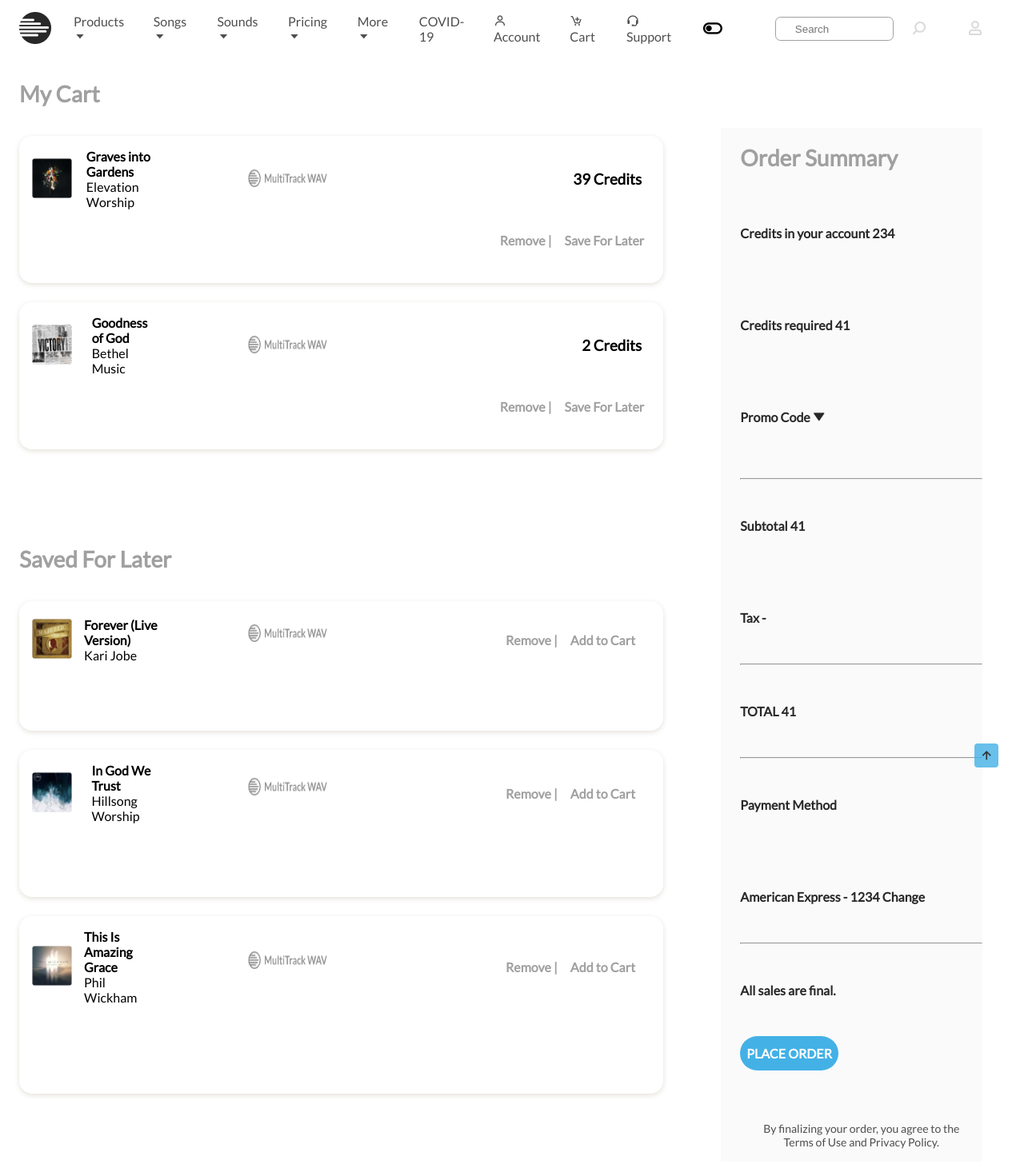
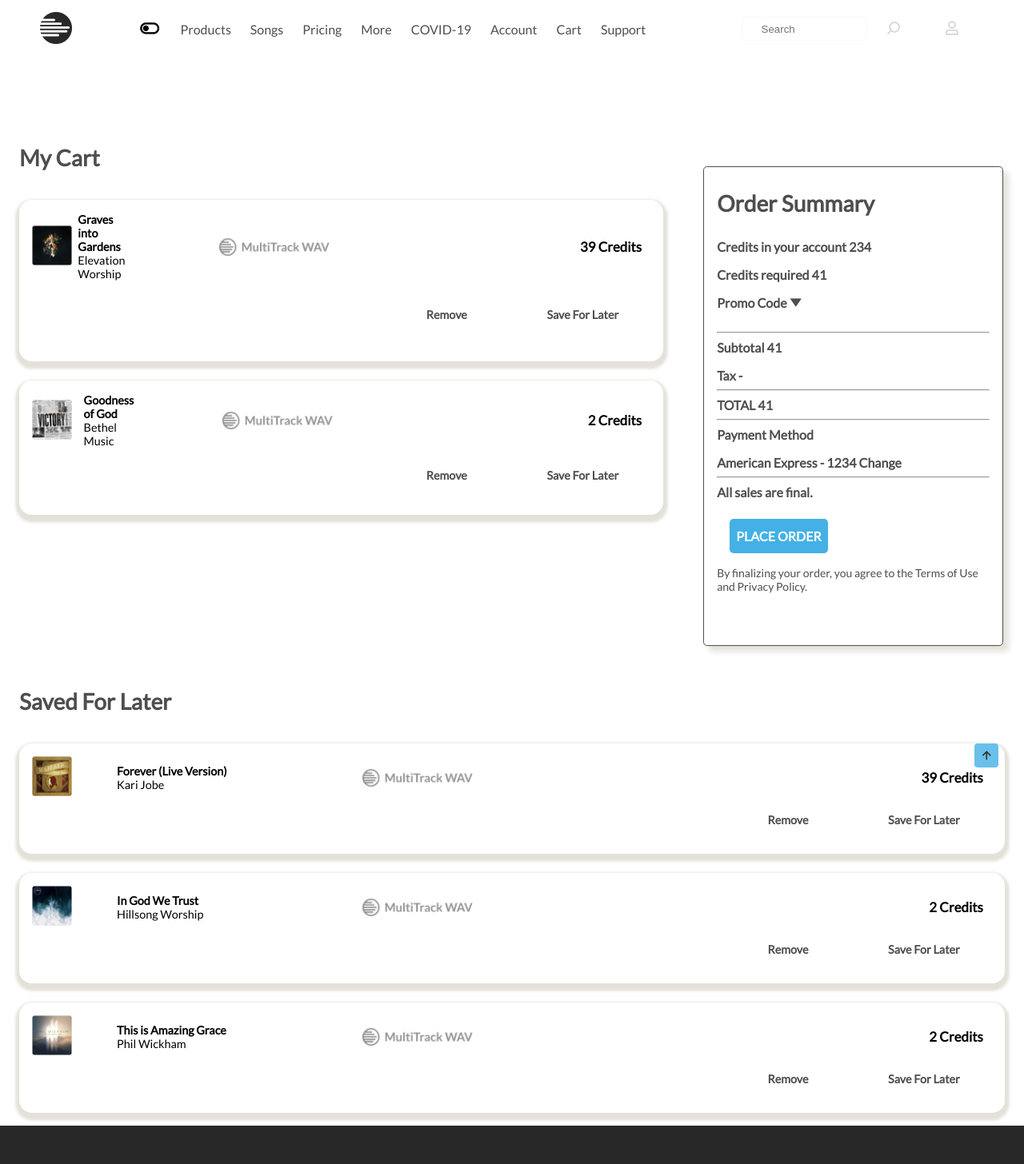
Before and after one commit to JosueBCe/M_Track_challenge, a plain HTML site: page index.html in a window 1280 px wide. Shown: the top 1456 px of the page at 80% size. Drawn offline with nearby package versions, Linux system fonts and the light colour scheme.

Commit message:
improving website

```diff
--- a/assets/scss/components/_buttons.scss
+++ b/assets/scss/components/_buttons.scss
@@ -4,12 +4,15 @@
     background-color: var(--first-color);
     color: white; // Use color black for yellow
     padding: .75rem 1.5rem;
-    border-radius: 3rem;
+    border-radius: .3rem;
     font-weight: var(--font-semi-bold);
     transition: .3s;
 
     &:hover{
-        background-color: var(--first-color-alt);
+        background-color: var(--first-color);
+        color: var(--first-color-lighten);
+        border: solid 1px var(--text-color-light);
+
     }
 
     &__header{
@@ -18,12 +21,13 @@
 
     &-link{
         background: none;
-        padding: 0.5rem 2rem;
-        color: var(--first-color-alt);
-        border: solid 1px var(--first-color-alt);
+        padding: 0.5rem .7rem;
+        color: var(--text-color);
+        border: solid 1px var(--text-color);
         margin-left: 3rem;
+        width: 170px;
         &:hover{
-            background-color: transparent;
+            background-color: var(--first-color-alt);
         }
         &:nth-child(odd) {
             visibility:hidden;
--- a/assets/scss/components/_header.scss
+++ b/assets/scss/components/_header.scss
@@ -36,21 +36,30 @@
         display: flex;
         flex-direction: column;
         align-items: center;
+
         row-gap: 1.5rem;
     }
     &__link,
     &__logo,
     &__toggle{
         color: var(--text-color);
-
         font-style: normal;
         font-weight: 400;
         font-size: 14px;
-    }
-    &__toggle{
-        font-size: 16px;
         cursor: pointer;
     }
+    &__item{display: inline;}
+    &__item:hover{
+        box-shadow: 5px 5px 6px hsla(var(--hue), 100%, 15%, 0.15);
+        border-radius: .3em;
+        width: 100%;
+        text-align: center;
+        padding: .5em 0em;
+        color: white;
+
+    }
+    &__link:hover{
+        color: var(--first-color);}
 }
 
 /* Show menu */
--- a/assets/scss/components/_mediaqueries.scss
+++ b/assets/scss/components/_mediaqueries.scss
@@ -18,9 +18,6 @@
     }
 
     .order__container {
-      width: 0px;
-      height: 500px;
-      margin: 0px;
       align-self: center;
     }
     .order__data {
@@ -109,11 +106,14 @@
         display: grid;
         grid-template-columns: 2fr 1fr;
         margin-bottom: 1rem;
+          margin-top: 5rem;
     }
     .order {
+        margin-top: 3rem;
         grid-column: 2/2;
         grid-row: 1/3;
-        margin-right: 1rem;
+        margin: 7rem auto 2rem auto;
+        align-self: end;
         &__data li{
             padding: 3rem 0rem 3rem 0rem ;
             color: var( --first-color-lighten);
@@ -129,12 +129,9 @@
             }
 
     }
-    .order__container {
-       height:1650px;
 
-    }
     .services.section.container:last-child {
-    margin-top: 0;
+        grid-column: 1/3;
     }
     .section{
         padding: 6rem 0rem 0rem 0rem;
@@ -145,13 +142,28 @@
 
         &__list{
             flex-direction: row;
-            column-gap: 0.7rem;
+            column-gap: 1rem;
         }
         &__toggle{
             display: none;
         }
         &-img:first-child {
             margin-right: 2rem;
+        }
+
+            &__item:hover {
+            box-shadow: none;
+            border-radius: .3em;
+            width: 15%;
+            padding: .7em ;
+            background-color: var(--container-color);
+            text-align: center;
+           justify-content: center;
+           border: solid .2px var(--scroll-bar-color);
+            }
+        &__link:hover{
+            color: var(--first-color);
+
         }
     }
     nav.nav.container img:first-child {
@@ -201,19 +213,16 @@
         display: block;
     }
 
-    .svg__img{
-        width: 470px;
-    }
-
     .about__container,
     .security__container,
     .order__container,
     .saved__container{
         column-gap: 6rem;
     }
-    section#services\ 1 {
-        height: 300px;
+    main {
+        margin-top: 10rem;
     }
+
     /* .services__container{
         grid-template-columns: repeat(3, 1fr);
     } */
--- a/assets/scss/components/_order.scss
+++ b/assets/scss/components/_order.scss
@@ -1,11 +1,17 @@
 /*=============== order ===============*/
-.order{
+.order {
     &__container{
         gap: 2.5rem;
-
+        background-color: var(--container-color);
+        box-shadow: 7px 7px 7px hsla(var(--hue), 100%, 15%, 0.15);
+        border: solid 1px var(--text-color);
         width: 375px;
-        height: 400px;
-        padding-top: 4rem;
+        height: 600px;
+        padding: 1.5rem 1rem;
+        max-width: 968px;
+        margin: 1em auto;
+        border-radius: .3em;
+        align-self: center;
     }
     &__data{
         text-align:justify;
@@ -31,12 +37,16 @@
         display: grid;
         grid-template-columns: repeat(2, max-content);
         justify-content: center;
-        gap: .5rem
+        gap: .5rem;
+        margin: 1em;
     }
-    &__data li{
+    &__links{
+        margin-top: 1em;
+
+        & li{
         padding: 0.5rem 0rem 0.5rem 0rem ;
         color: var(--text-color);
         font-weight: 700;
-        font-size: 16px
+        font-size: 16px}
     }
     }
--- a/assets/scss/components/_services.scss
+++ b/assets/scss/components/_services.scss
@@ -5,18 +5,17 @@
         padding-top: 1rem;
         color: var(--title-color);
     }
-    &.section.container:last-child {
-        margin-top: 15rem;
-    }
+
     &__data{
         display: block;
         row-gap: 1rem;
         background-color: var(--container-color);
-        box-shadow: 0px 2px 6px hsla(var(--hue), 100%, 15%, 0.15);
+        box-shadow: 0.5px 4.5px 3.5px 5px hsla(var(--hue), 100%, 15%, 0.15);
         padding: 2rem 1.5rem;
         border-radius: 1rem;
         text-align: center;
         width: 100%;
+        font-size:.9em;
     }
     &__img{
         width: 135px;
@@ -35,9 +34,11 @@
     }
 
     .cart_logo {
-        margin: 0.7rem;
+
         display: flex;
         justify-content: space-between;
+        margin-top: 2rem;
+        margin-bottom: 1rem;
         &__img {
             width: 103px;
             height: 30px;
@@ -45,7 +46,7 @@
         }
     }
     .cart_logo img {
-        width: 100px;
+        width: 140px;
         height: 26px;
     }
     .save_reset_btn  {
--- a/assets/scss/config/_variables.scss
+++ b/assets/scss/config/_variables.scss
@@ -10,7 +10,7 @@
     --first-color: #43B1E6;
     --first-color-light: hsl(var(--hue), var(--sat), 85%);
     --first-color-lighten: #282828;
-    --first-color-alt: #a0a0a0;
+    --first-color-alt: #FAFAFA;
     --title-color:  #000000;
     --text-color: #4e4e4e;
 ;
--- a/assets/scss/layout/_layout.scss
+++ b/assets/scss/layout/_layout.scss
@@ -4,7 +4,7 @@
 
     &__title, &__title-center{
         font-size: var(--h2-font-size);
-        color: var(--first-color-alt);
+        color: var(--text-color);
         margin-bottom: var(--mb-1);
     }
 }
--- a/index.html
+++ b/index.html
@@ -29,35 +29,33 @@
 
             <div class="nav__menu" id="nav-menu">
                 <ul class="nav__list">
+                      <li><i class='bx bx-toggle-left change-theme' id="theme-button"></i></li>
                     <li class="nav__item">
-                        <a href="#home" class="nav__link active-link">Products <i class='bx bx-caret-down' ></i></a>
+                        <a href="#home" class="nav__link active-link">Products</a>
                     </li>
                     <li class="nav__item">
-                        <a href="#about" class="nav__link">Songs <i class='bx bx-caret-down' ></i></a>
+                        <a href="#about" class="nav__link">Songs </a>
                     </li>
                     <li class="nav__item">
-                        <a href="#services" class="nav__link">Sounds <i class='bx bx-caret-down' ></i></a>
+                        <a href="#footer_medias" class="nav__link">Pricing </a>
                     </li>
                     <li class="nav__item">
-                        <a href="#footer_medias" class="nav__link">Pricing <i class='bx bx-caret-down' ></i></a>
-                    </li>
-                    <li class="nav__item">
-                        <a href="#footer_medias" class="nav__link">More <i class='bx bx-caret-down' ></i></a>
+                        <a href="#footer_medias" class="nav__link">More </a>
                     </li>
                     <li class="nav__item">
                         <a href="#footer_medias" class="nav__link">COVID-19</a>
                     </li>
                     <li class="nav__item">
-                        <a href="#footer_medias" class="nav__link"><i class='bx bx-user'></i> Account</a>
+                        <a href="#footer_medias" class="nav__link">Account</a>
                     </li>
                     <li class="nav__item">
-                        <a href="#footer_medias" class="nav__link"><i class='bx bx-cart-add'></i> Cart</a>
+                        <a href="#footer_medias" class="nav__link"> Cart</a>
                     </li>
                     <li class="nav__item">
-                        <a href="#footer_medias" class="nav__link"><i class='bx bx-support'></i> Support</a>
+                        <a href="#footer_medias" class="nav__link">Support</a>
                     </li>
 
-                    <i class='bx bx-toggle-left change-theme' id="theme-button"></i>
+
                 </ul>
             </div>
             <div class="footer__social">
@@ -100,7 +98,7 @@
                         <h3>39 Credits</h3>
                     </div>
                     <div class="save_reset_btn">
-                        <a href="#" class="button button-link">Remove | </a>
+                        <a href="#" class="button button-link">Remove </a>
                         <a href="#" class="button button-link"> Save For Later</a>
                     </div>
                 </div>
@@ -121,7 +119,7 @@
                         <h3>2 Credits</h3>
                     </div>
                     <div class="save_reset_btn">
-                        <a href="#" class="button button-link">Remove | </a>
+                        <a href="#" class="button button-link">Remove </a>
                         <a href="#" class="button button-link"> Save For Later</a>
                     </div>
                 </div>
@@ -130,9 +128,8 @@
         </section>
 
         <!--=============== order ===============-->
-        <section class="order section container">
+        <section class="order" id="order-div">
             <div class="order__container">
-                <div class="order__data">
                     <h2 class="section__title-center">Order Summary</h2>
 
                     <ul class="order__links">
@@ -158,13 +155,12 @@
                         </a>
                     </div>
                     <p class="footer__description">By finalizing your order, you agree to the
-                        Terms of Use and Privacy Policy.</p>
-                </div>
-            </div>
+                        Terms of Use and Privacy Policy.
+                    </div>
         </section>
 
         <!--=============== Saved For Later ===============-->
-        <section class="services section container" id="services">
+        <section class="services section container" id="services 1">
             <h2 class="section__title">Saved For Later</h2>
             <div class="services__container grid">
                 <div class="services__data">
@@ -183,10 +179,11 @@
 
                     <div class="cart_logo">
                         <img src="assets/img/Product.png" alt="">
-                        <div class="save_reset_btn">
-                            <a href="#" class="button button-link">Remove | </a>
-                            <a href="#" class="button button-link"> Add to Cart</a>
-                        </div>
+                        <h3>39 Credits</h3>
+                    </div>
+                    <div class="save_reset_btn">
+                        <a href="#" class="button button-link">Remove </a>
+                        <a href="#" class="button button-link"> Save For Later</a>
                     </div>
                 </div>
                 <div class="services__data">
@@ -203,19 +200,20 @@
                     </div>
                     <div class="cart_logo">
                         <img src="assets/img/Product.png" alt="">
-                        <div class="save_reset_btn">
-                            <a href="#" class="button button-link">Remove | </a>
-                            <a href="#" class="button button-link"> Add to Cart</a>
-                        </div>
+                        <h3>2 Credits</h3>
+                    </div>
+                    <div class="save_reset_btn">
+                        <a href="#" class="button button-link">Remove  </a>
+                        <a href="#" class="button button-link"> Save For Later</a>
                     </div>
                 </div>
-                <div class="services__data">
+                 <div class="services__data">
                     <div class="cart_name">
                         <div>
                             <img src="assets/img/Save for Later-4.png" alt="Music Image">
                         </div>
                         <div>
-                            <h4 class="services__subtitle">This Is Amazing Grace</h4>
+                            <h4 class="services__subtitle">This is Amazing Grace</h4>
                             <p class="services__description">Phil Wickham</p>
                         </div>
                         <p></p>
@@ -223,12 +221,12 @@
                     </div>
                     <div class="cart_logo">
                         <img src="assets/img/Product.png" alt="">
-                        <div class="save_reset_btn">
-                            <a href="#" class="button button-link">Remove |</a>
-                            <a href="#" class="button button-link">Add to Cart</a>
-                        </div>
+                        <h3>2 Credits</h3>
                     </div>
-
+                    <div class="save_reset_btn">
+                        <a href="#" class="button button-link">Remove </a>
+                        <a href="#" class="button button-link"> Save For Later</a>
+                    </div>
                 </div>
             </div>
 
```
Also changed, not shown: assets/scss/styles.css, 1 other file.
